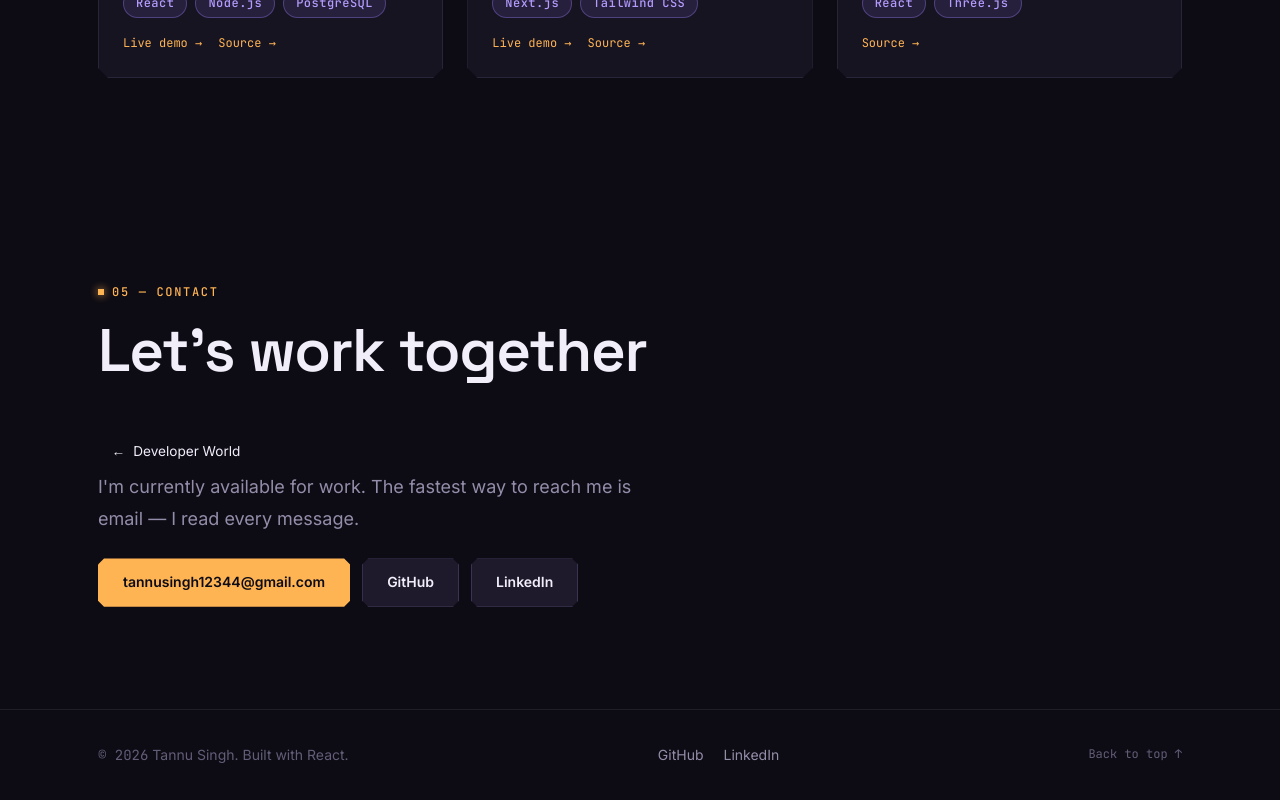
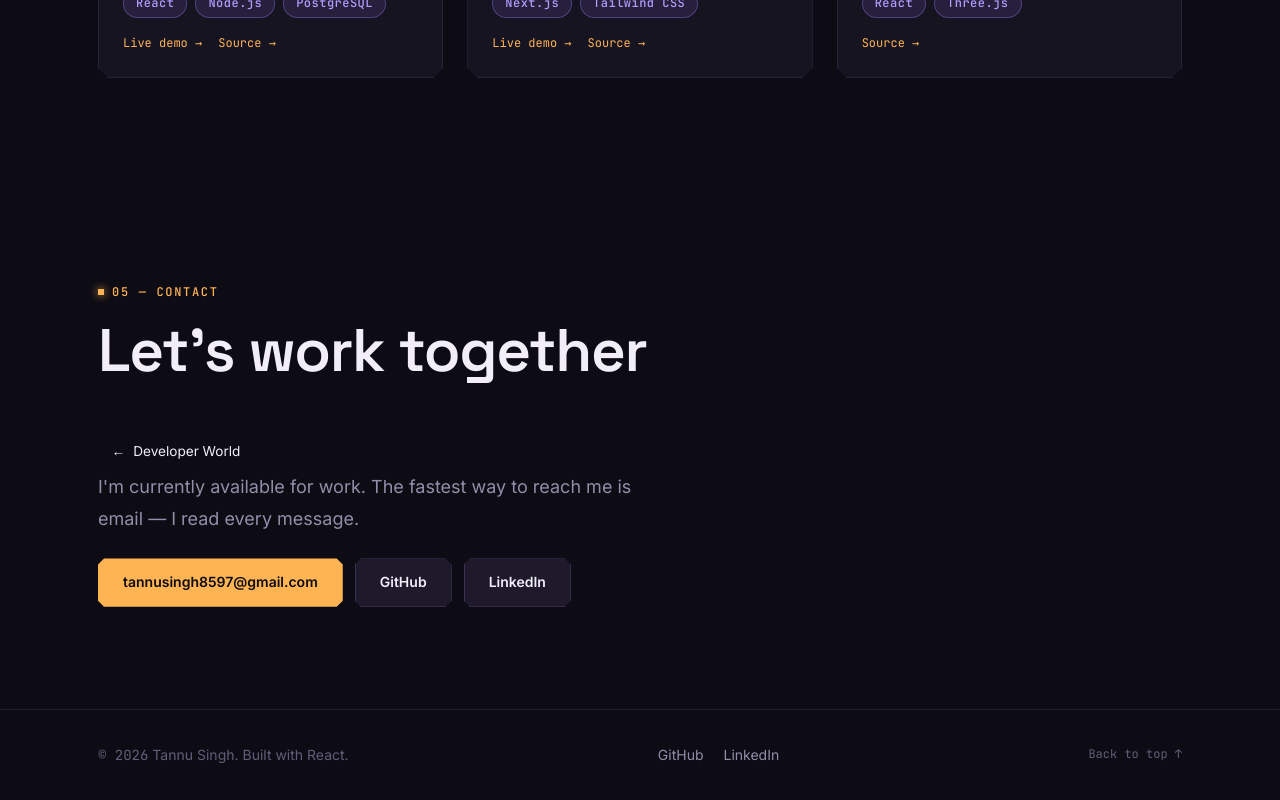
Before and after one commit to Tannu12344/portfolio, a React (Vite) app: page / in a window 1280 px wide. Shown: the part 4616-5416 px from the top of the page. Built offline with nearby package versions, Linux system fonts and the light colour scheme.

Commit message:
feat: updated email

```diff
--- a/src/data/profile.js
+++ b/src/data/profile.js
@@ -15,7 +15,7 @@ export const profile = {
     'every animation, token, and interaction is a deliberate decision. ' +
     'I care about performance, accessibility, and the small details that ' +
     'make a product feel premium.',
-  email: 'tannusingh12344@gmail.com',
+  email: 'tannusingh8597@gmail.com',
   resumeUrl: '/resume.pdf',
   avatar: null, // e.g. '/src/assets/avatar.jpg'
   socials: [
```
